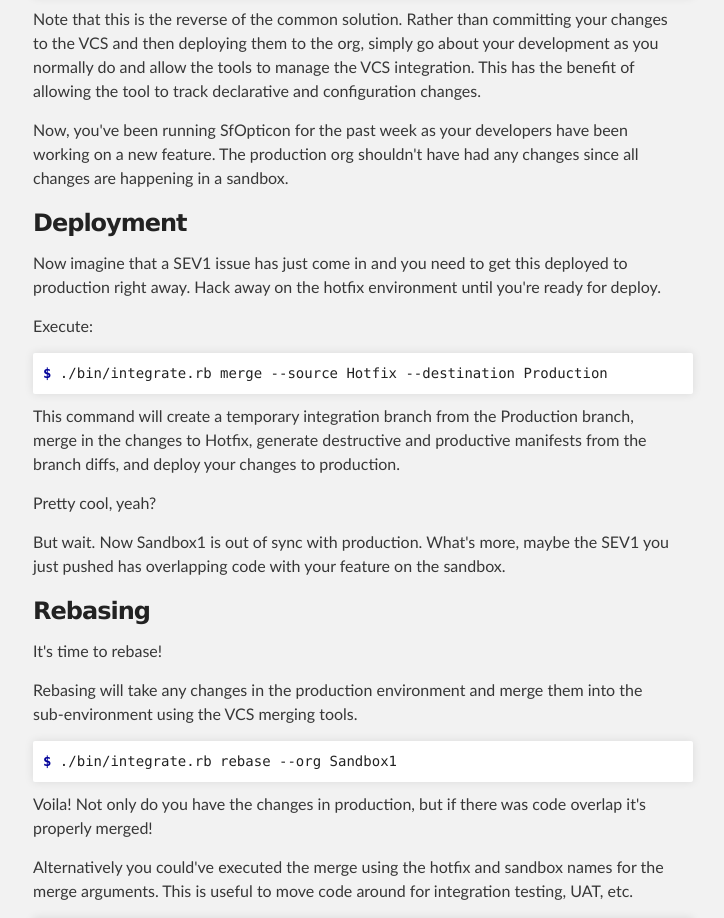
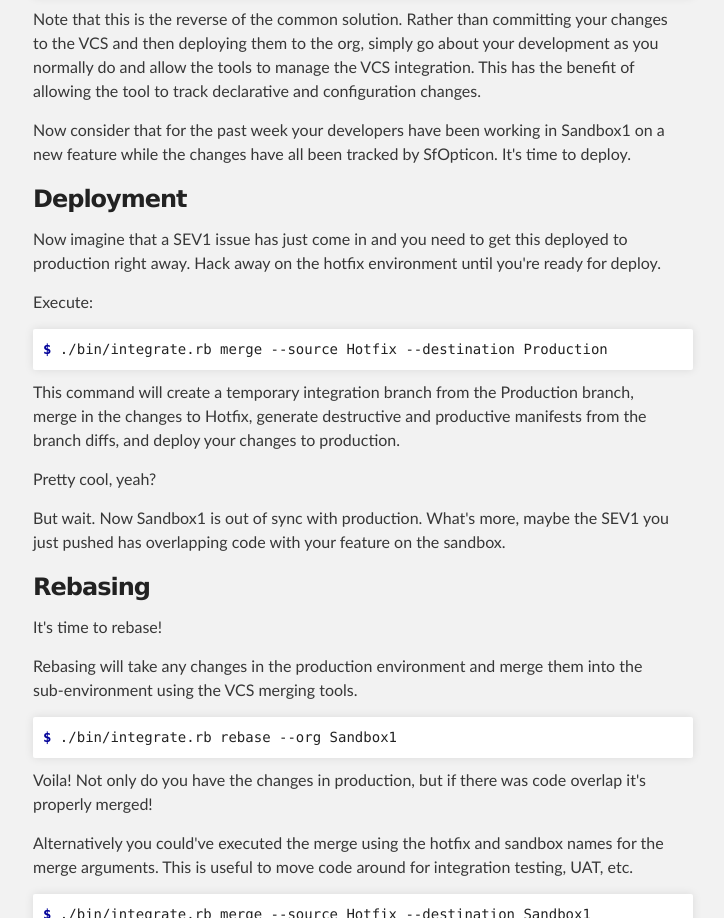
Before and after one commit to josharenson/sfopticon, a plain HTML site: page index.html in a window 1280 px wide. Shown: the part 3112-4030 px from the top of the page, without its empty margins (287-1011 px from the left). Drawn offline with Linux system fonts and the light colour scheme.

```diff
--- a/index.html
+++ b/index.html
@@ -131,7 +131,7 @@ to the underlying VCS.</p>
 
 <p>Note that this is the reverse of the common solution. Rather than committing your changes to the VCS and then deploying them to the org, simply go about your development as you normally do and allow the tools to manage the VCS integration. This has the benefit of allowing the tool to track declarative and configuration changes.</p>
 
-<p>Now, you've been running SfOpticon for the past week as your developers have been working on a new feature. The production org shouldn't have had any changes since all changes are happening in a sandbox.</p>
+<p>Now consider that for the past week your developers have been working in Sandbox1 on a new feature while the changes have all been tracked by SfOpticon. It's time to deploy.</p>
 
 <h3>
 <a name="deployment" class="anchor" href="#deployment"><span class="octicon octicon-link"></span></a>Deployment</h3>
```
Also changed, not shown: params.json (+1 -1 lines).
